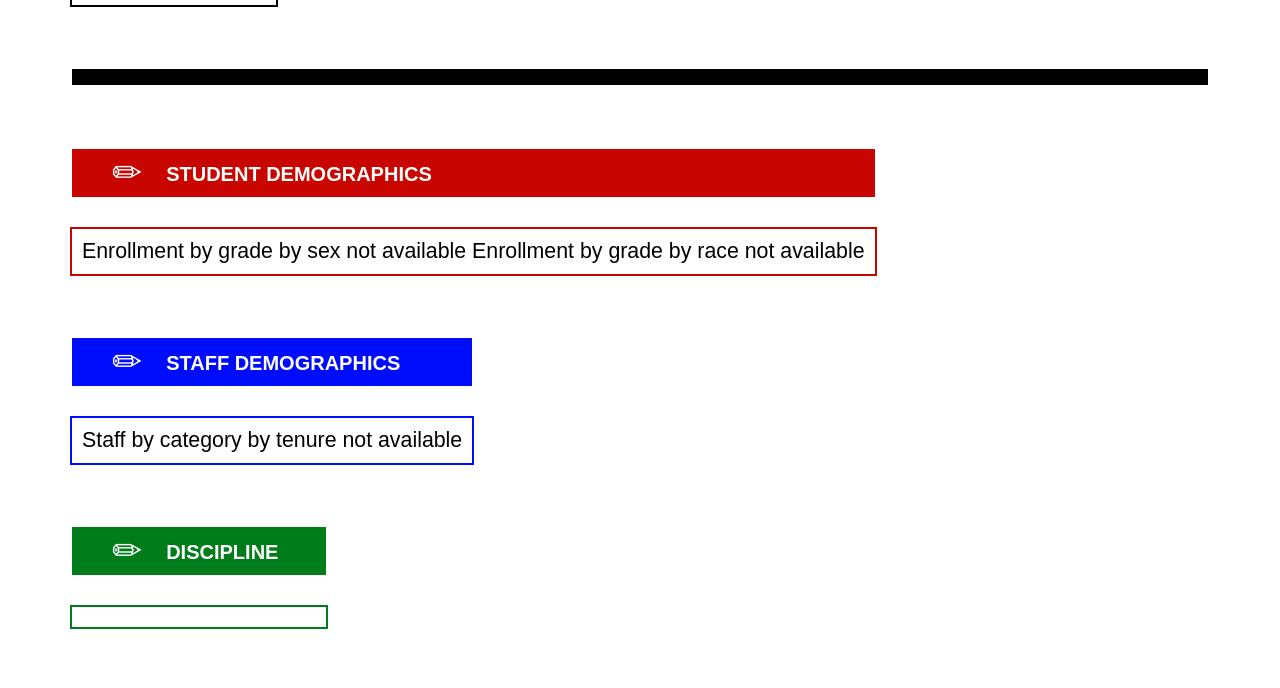
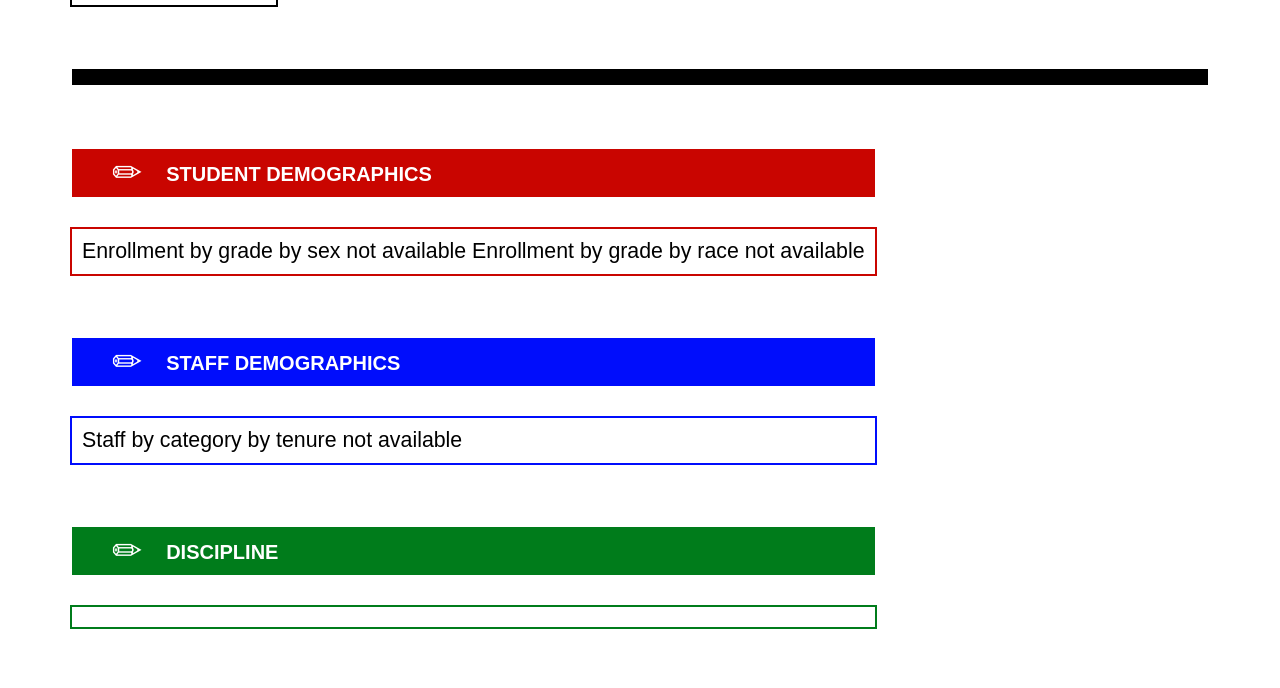
Before and after one commit to nwg/racine-schools, a Flask app: template app/templates/school.html in a window 1280 px wide. Shown: the part 570-1258 px from the top of the page. Run offline with Flask 2, Linux system fonts and the light colour scheme; the template is opened without the code that fills it, so the values that code supplies are empty; some libraries are stand-ins or nearby versions.

Commit message:
make all colored boxes the same size

```diff
--- a/app/templates/school.html
+++ b/app/templates/school.html
@@ -190,6 +190,10 @@ a.standard-link {
     padding: 0;
 }
 
+#schools-tables {
+    width: max-content;
+}
+
 div.section-label {
     min-width: max-content;
     height: 3rem;
@@ -244,7 +248,6 @@ div.section-label span.section-label-title {
 
 div.table-section {
     margin-bottom: 4rem;
-    width: max-content;
 }
 
 div.data-table span.source {
```
